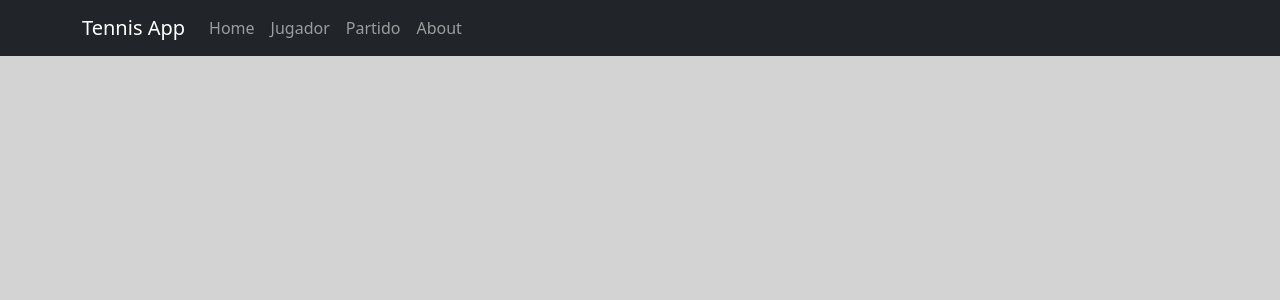
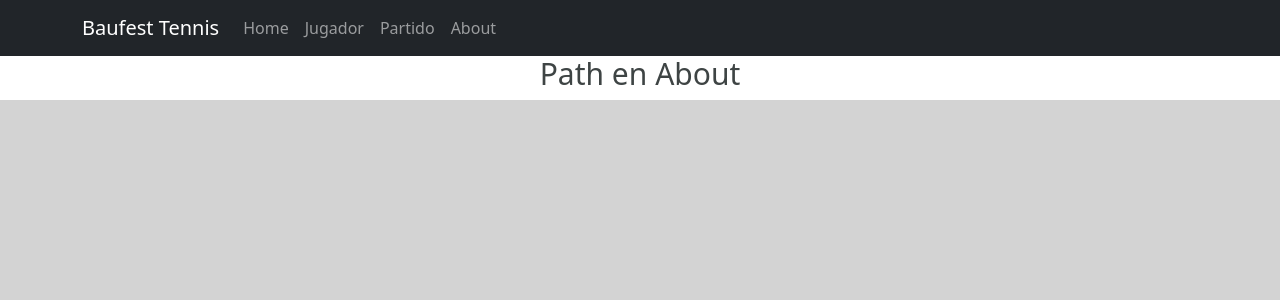
Before and after one commit to lukzfern/My-first-CRUD, a React app in the folder tennis-web/: page /about in a window 1280 px wide. Shown: the top 300 px of the page. Built offline with nearby package versions, Linux system fonts and the light colour scheme.

Commit message:
Added Wrapper for App

```diff
--- a/tennis-web/src/App.jsx
+++ b/tennis-web/src/App.jsx
@@ -10,13 +10,13 @@ import Home from './container/Home'
 import NotFound from './container/NotFound';
 
 /* Components */
-import Menu from './components/Menu';
+import Wrapper from './components/Wrapper'
 
 const App = () => {
     return(
         <>
-            <BrowserRouter>
-            <Menu>
+        <BrowserRouter>
+            <Wrapper>
                 <Switch>
                     <Route exact path="/" component={Home} />
                     <Route exact path="/jugador" component={Jugador} />
@@ -24,7 +24,7 @@ const App = () => {
                     <Route exact path="/about" component={About} />
                     <Route component={NotFound}/>
                 </Switch>
-            </Menu>
+            </Wrapper>
         </BrowserRouter>
         </>
     )
--- a/tennis-web/src/components/Menu.jsx
+++ b/tennis-web/src/components/Menu.jsx
@@ -6,7 +6,7 @@ const Menu = () => {
     return (
       <Navbar collapseOnSelect expand="md" bg="dark" variant="dark">
         <div className="container">
-          <Navbar.Brand>Tennis App</Navbar.Brand>
+          <Navbar.Brand>Baufest Tennis</Navbar.Brand>
           <Navbar.Toggle aria-controls="responsive-navbar-nav" />
           <Navbar.Collapse id="responsive-navbar-nav">
             <Nav className="mr-auto">
--- /dev/null
+++ b/tennis-web/src/components/Wrapper.jsx
@@ -0,0 +1,21 @@
+import React from 'react';
+import { Col, Container, Row } from 'react-bootstrap';
+import Menu from './Menu';
+
+const Wrapper = (props) => {
+    const {children} = props;
+    return (
+      <div>
+        <Menu/>
+        <Container>
+          <Row>
+            <Col>
+              {children}
+            </Col>
+          </Row>
+        </Container>
+      </div>
+    );
+};
+
+export default Wrapper;
```
